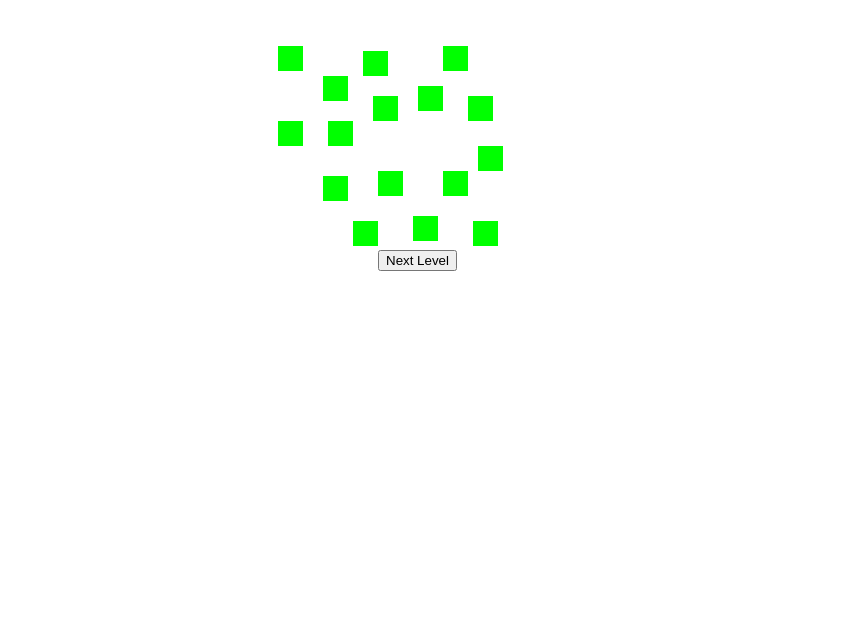
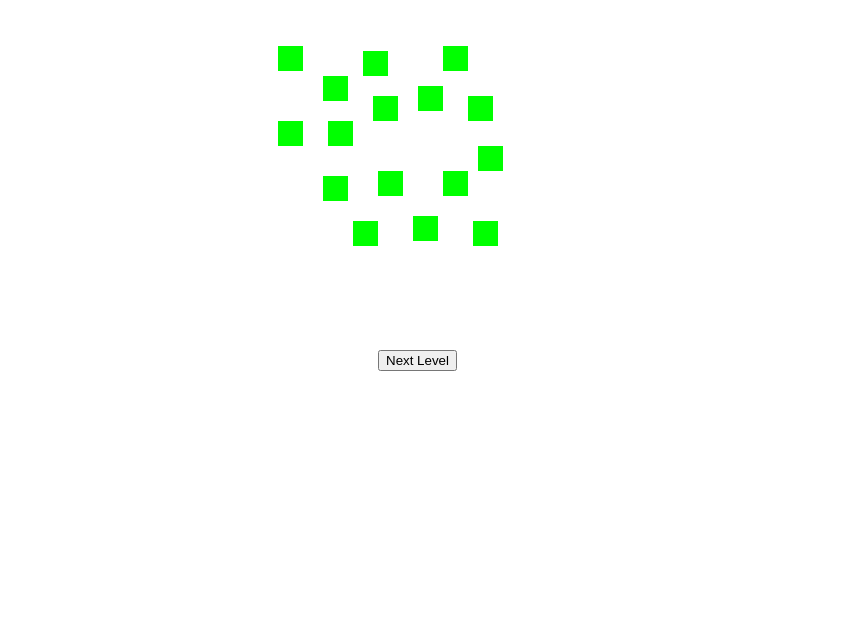
Before and after one commit to thefuryboss99/world-s-hardest-find-the-button-game, a plain HTML site: page level 9.html in a window 1280 px wide. Shown: the part 179-800 px from the top of the page, without its empty margins (222-1069 px from the left). Drawn offline with Linux system fonts and the light colour scheme.

Commit message:
wrong position
Updated the position of the 'Next Level' button.

```diff
--- a/level 9.html
+++ b/level 9.html
@@ -44,7 +44,7 @@
 <canvas id="landmine15" style="position: absolute; top: 225px; left: 665px; width: 25px; height: 25px;"></canvas>
 <canvas id="landmine16" style="position: absolute; top: 400px; left: 695px; width: 25px; height: 25px;"></canvas>
 <a href="level 10.html">
-    <button style="position: absolute; bottom: 350px; left: 600px;">Next Level</button>
+    <button style="position: absolute; bottom: 250px; left: 600px;">Next Level</button>
 </a>
 <script>
     const landmines = document.querySelectorAll('#landmine, #landmine1, #landmine2, #landmine3, #landmine4, #landmine5, #landmine6, #landmine7, #landmine8, #landmine9, #landmine10, #landmine11, #landmine12, #landmine13, #landmine14, #landmine15, #landmine16');
```
